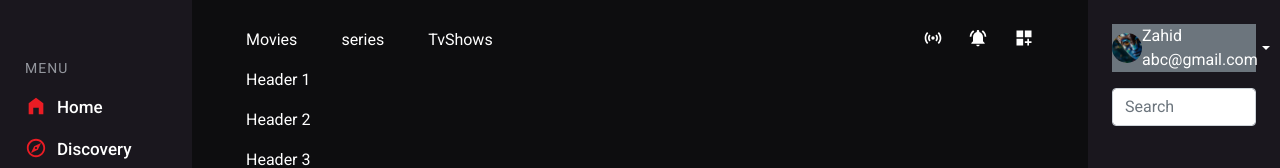
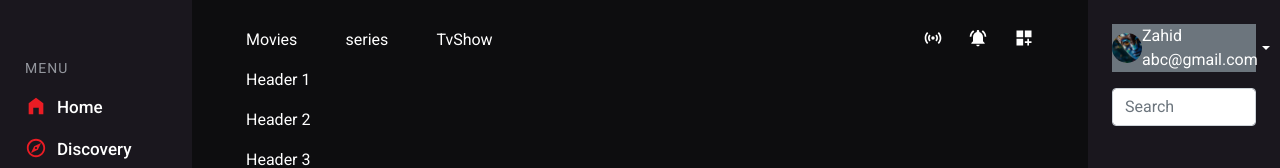
Before and after one commit to zahidhu123/movie-app, a React (Create React App) app: page / in a window 1280 px wide. Shown: the top 168 px of the page. Built offline with nearby package versions, Linux system fonts and the light colour scheme.

Commit message:
image-wrappsww

```diff
--- a/src/component/header/header.js
+++ b/src/component/header/header.js
@@ -32,7 +32,7 @@ export default function Header() {
                     <div className='d-flex justify-content-between'>
                         <p className='m-title'>Movies</p>
                         <p className='m-title'>series</p>
-                        <p className='m-title'>TvShows</p>
+                        <p className='m-title'>TvShow</p>
                     </div>
                 </div>
                 <div className="col-lg-2">
```
